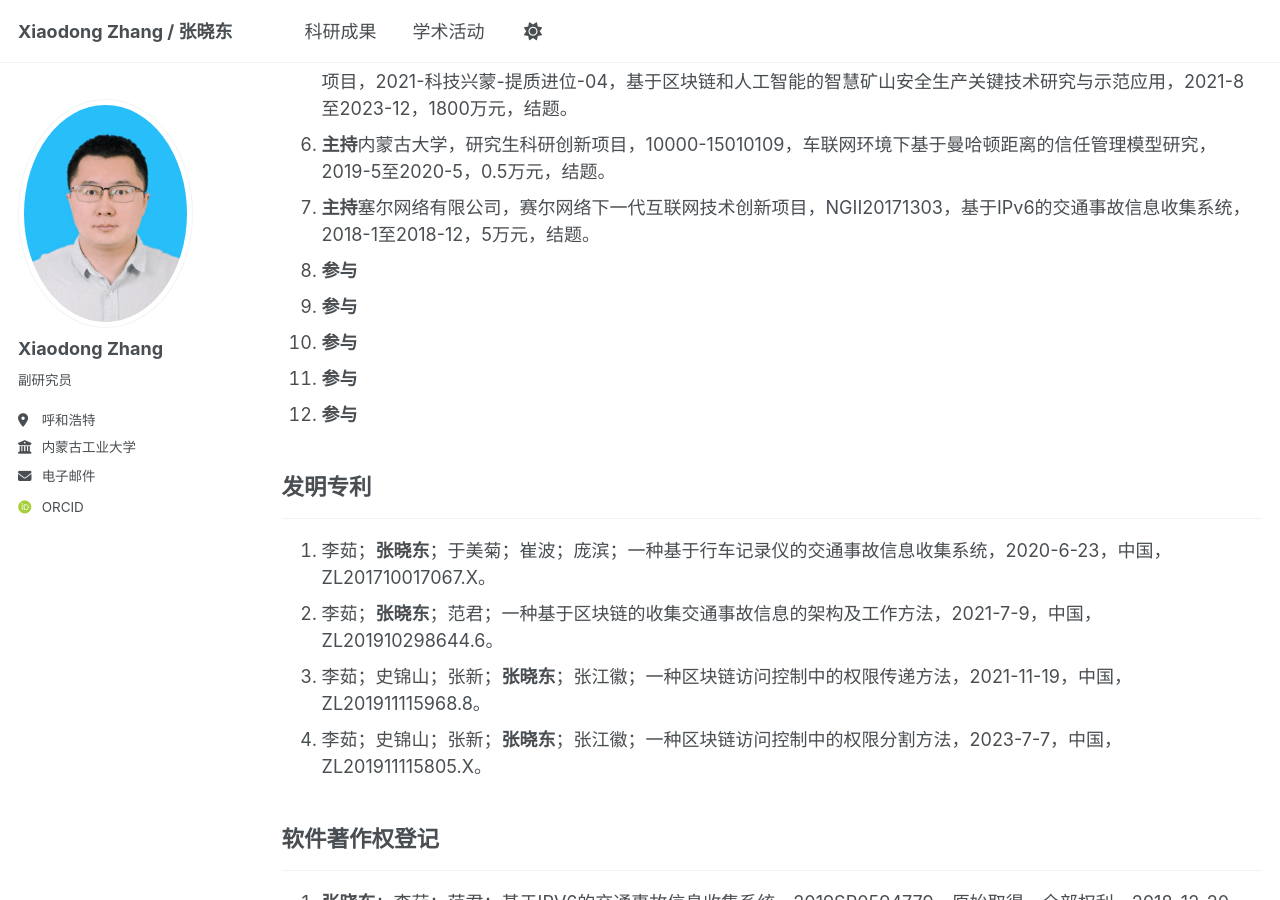
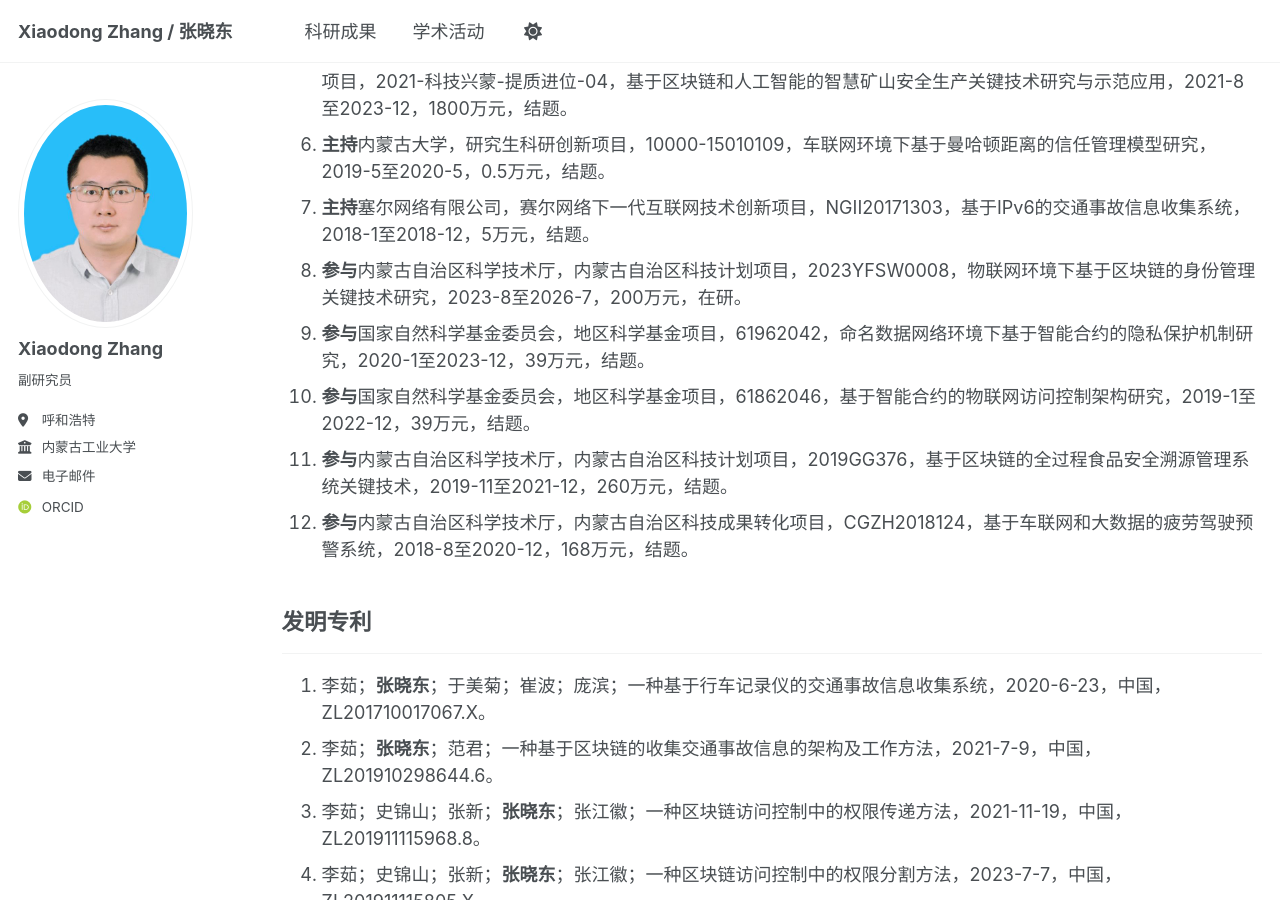
Before and after one commit to zhangxiaodong-imut/zhangxiaodong-imut.github.io, a Jekyll site: the page built from _pages/publications.html, in a window 1280 px wide and 900 px high, scrolled down 2588 px. Built offline with Jekyll 4.4.1, drawn with Linux system fonts in a browser that asks for light colours; some web fonts are replaced.

Commit message:
Update publications.html

```diff
--- a/_pages/publications.html
+++ b/_pages/publications.html
@@ -34,11 +34,11 @@ author_profile: true
   <li><b>主持</b>呼和浩特鸿盛工业园区管理委员会，内蒙古自治区“科技兴蒙”行动重点专项-国家级高新技术开发区“提质进位”行动项目，2021-科技兴蒙-提质进位-04，基于区块链和人工智能的智慧矿山安全生产关键技术研究与示范应用，2021-8至2023-12，1800万元，结题。</li>
   <li><b>主持</b>内蒙古大学，研究生科研创新项目，10000-15010109，车联网环境下基于曼哈顿距离的信任管理模型研究，2019-5至2020-5，0.5万元，结题。</li>
   <li><b>主持</b>塞尔网络有限公司，赛尔网络下一代互联网技术创新项目，NGII20171303，基于IPv6的交通事故信息收集系统，2018-1至2018-12，5万元，结题。</li>
-  <li><b>参与</b></li>
-  <li><b>参与</b></li>
-  <li><b>参与</b></li>
-  <li><b>参与</b></li>
-  <li><b>参与</b></li>
+  <li><b>参与</b>内蒙古自治区科学技术厅，内蒙古自治区科技计划项目，2023YFSW0008，物联网环境下基于区块链的身份管理关键技术研究，2023-8至2026-7，200万元，在研。</li>
+  <li><b>参与</b>国家自然科学基金委员会，地区科学基金项目，61962042，命名数据网络环境下基于智能合约的隐私保护机制研究，2020-1至2023-12，39万元，结题。</li>
+  <li><b>参与</b>国家自然科学基金委员会，地区科学基金项目，61862046，基于智能合约的物联网访问控制架构研究，2019-1至2022-12，39万元，结题。</li>
+  <li><b>参与</b>内蒙古自治区科学技术厅，内蒙古自治区科技计划项目，2019GG376，基于区块链的全过程食品安全溯源管理系统关键技术，2019-11至2021-12，260万元，结题。</li>
+  <li><b>参与</b>内蒙古自治区科学技术厅，内蒙古自治区科技成果转化项目，CGZH2018124，基于车联网和大数据的疲劳驾驶预警系统，2018-8至2020-12，168万元，结题。</li>
 </ol>
 
 <h2>发明专利</h2><hr />
```
